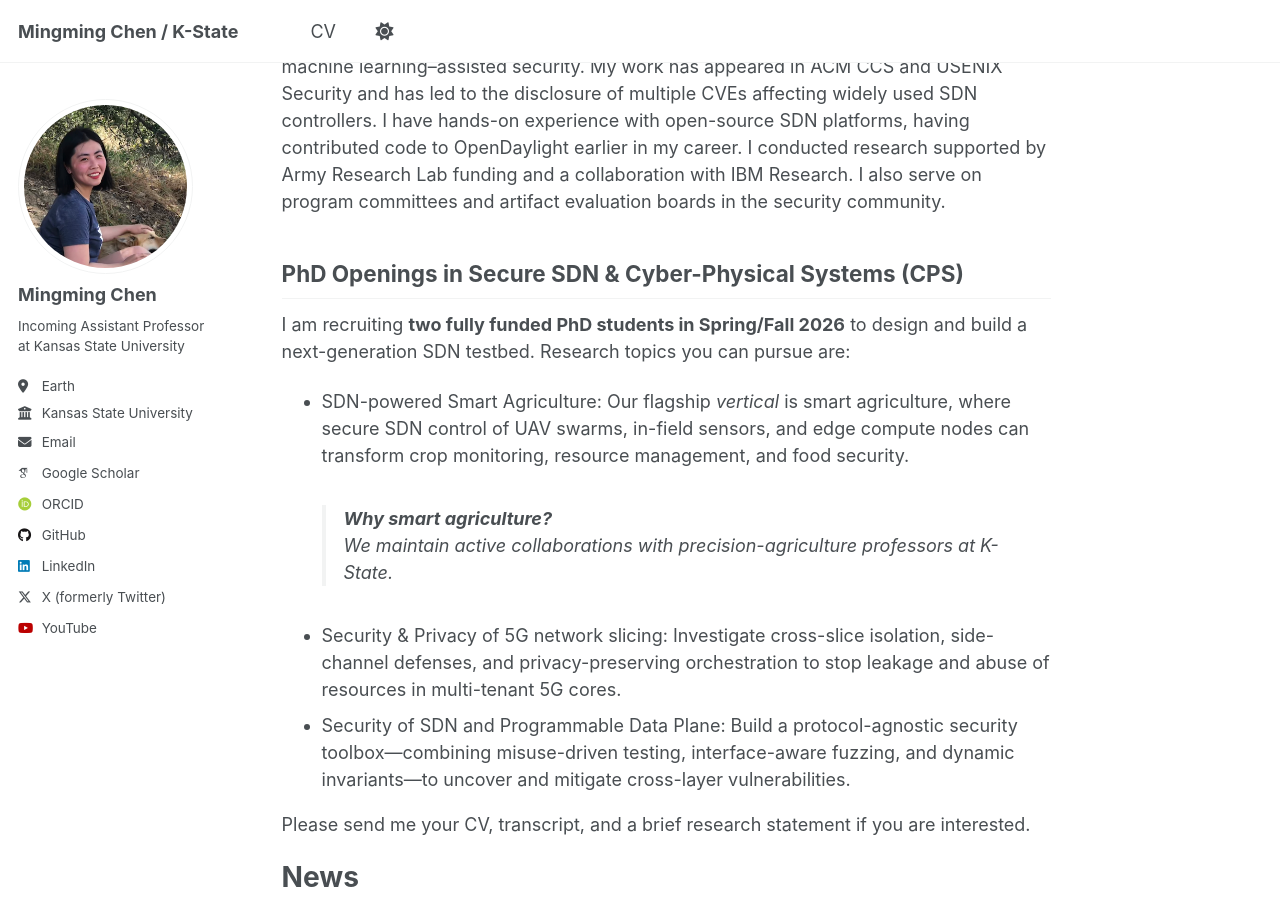
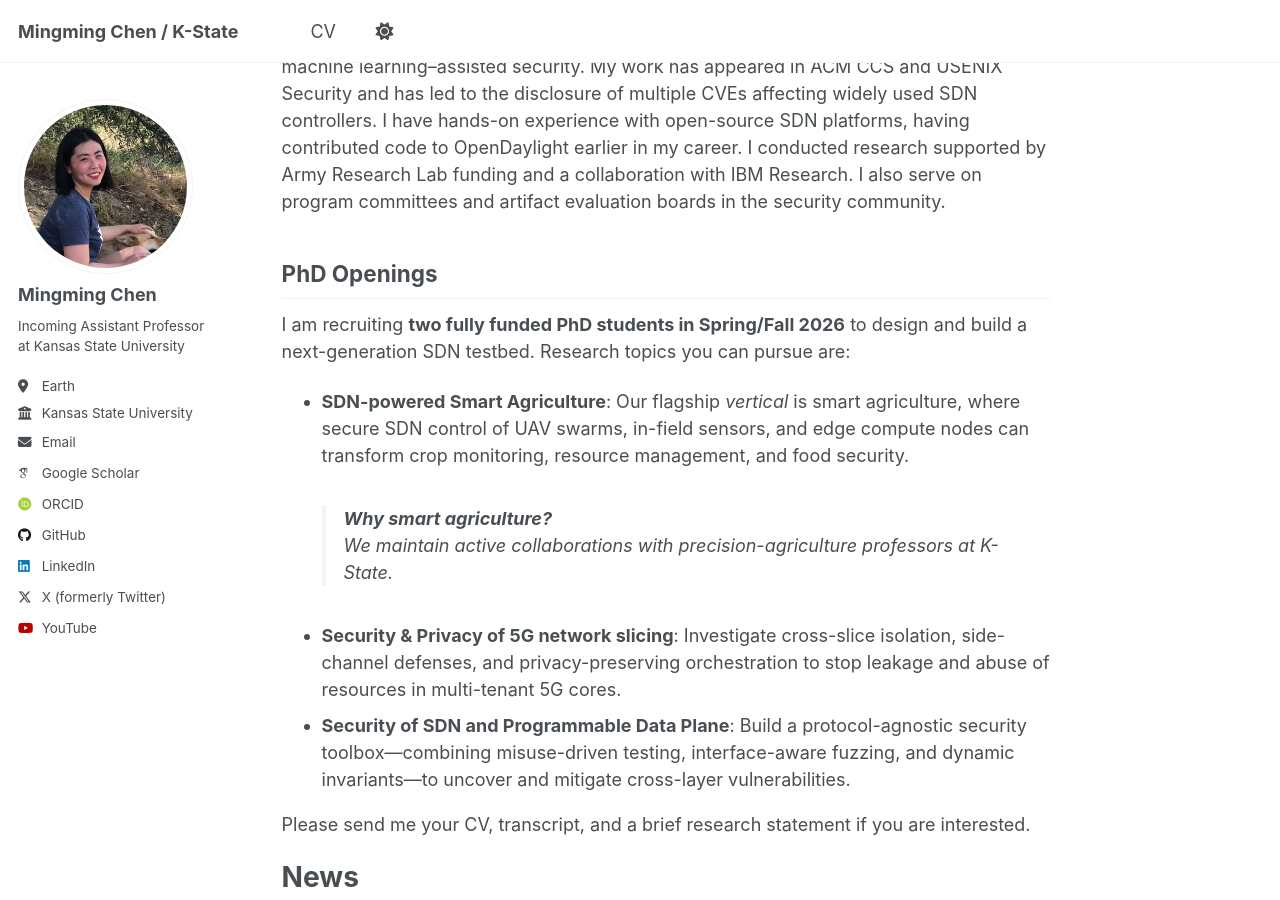
Before and after one commit to mzc796/mzc796.github.io, a Jekyll site: the page built from _pages/about.md, in a window 1280 px wide and 900 px high, scrolled down 250 px. Built offline with Jekyll 4.4.1, drawn with Linux system fonts in a browser that asks for light colours; some web fonts are replaced; a script that is not in the unit is left out.

Commit message:
Update about.md

```diff
--- a/_pages/about.md
+++ b/_pages/about.md
@@ -8,14 +8,14 @@ redirect_from:
 ---
 Welcome to Mingming's webpage! I am an incoming assistant professor in Computer Science at **Kansas State University**. I recently earned my Ph.D. in Computer Science and Engineering from Penn State University. I am honored to be advised by [Tom La Porta](https://www.cse.psu.edu/~tfl12/) and [Trent Jaeger](https://www.trentjaeger.com/). I am also grateful for the collaboration and guidance from [Teryl Taylor](https://research.ibm.com/people/teryl-taylor) and [Fred Araujo](https://research.ibm.com/people/frederico-araujo). My research focuses on **network security**, with interests in Software-Defined Networking (SDN) security, optimization for defense placement, P4 programming, and machine learning–assisted security. My work has appeared in ACM CCS and USENIX Security and has led to the disclosure of multiple CVEs affecting widely used SDN controllers. I have hands-on experience with open-source SDN platforms, having contributed code to OpenDaylight earlier in my career. I conducted research supported by Army Research Lab funding and a collaboration with IBM Research. I also serve on program committees and artifact evaluation boards in the security community.
 
-## PhD Openings in Secure SDN & Cyber-Physical Systems (CPS)
+## PhD Openings
 
 I am recruiting **two fully funded PhD students in Spring/Fall 2026** to design and build a next-generation SDN testbed. Research topics you can pursue are:
-- SDN-powered Smart Agriculture: Our flagship *vertical* is smart agriculture, where secure SDN control of UAV swarms, in-field sensors, and edge compute nodes can transform crop monitoring, resource management, and food security.
+- **SDN-powered Smart Agriculture**: Our flagship *vertical* is smart agriculture, where secure SDN control of UAV swarms, in-field sensors, and edge compute nodes can transform crop monitoring, resource management, and food security.
 > **Why smart agriculture?**
 > We maintain active collaborations with precision-agriculture professors at K-State.
-- Security & Privacy of 5G network slicing: Investigate cross-slice isolation, side-channel defenses, and privacy-preserving orchestration to stop leakage and abuse of resources in multi-tenant 5G cores.
-- Security of SDN and Programmable Data Plane: Build a protocol-agnostic security toolbox—combining misuse-driven testing, interface-aware fuzzing, and dynamic invariants—to uncover and mitigate cross-layer vulnerabilities.
+- **Security & Privacy of 5G network slicing**: Investigate cross-slice isolation, side-channel defenses, and privacy-preserving orchestration to stop leakage and abuse of resources in multi-tenant 5G cores.
+- **Security of SDN and Programmable Data Plane**: Build a protocol-agnostic security toolbox—combining misuse-driven testing, interface-aware fuzzing, and dynamic invariants—to uncover and mitigate cross-layer vulnerabilities.
 
 Please send me your CV, transcript, and a brief research statement if you are interested.
 
```
